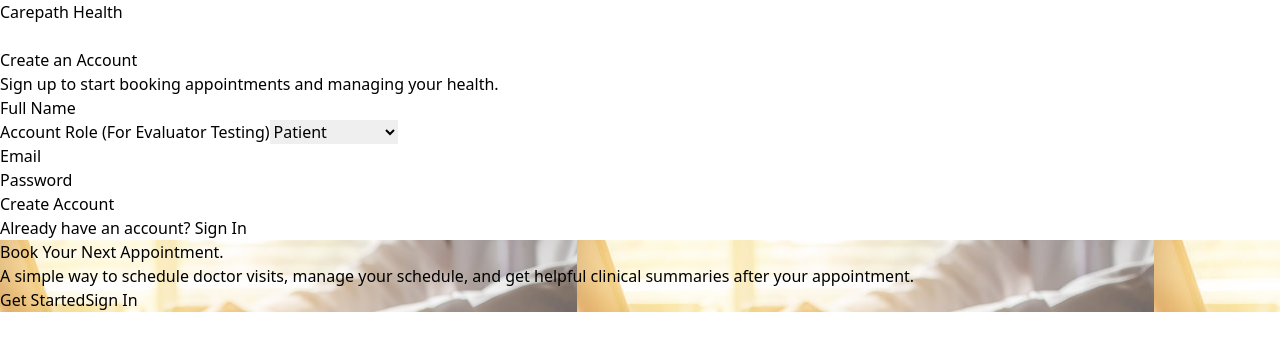
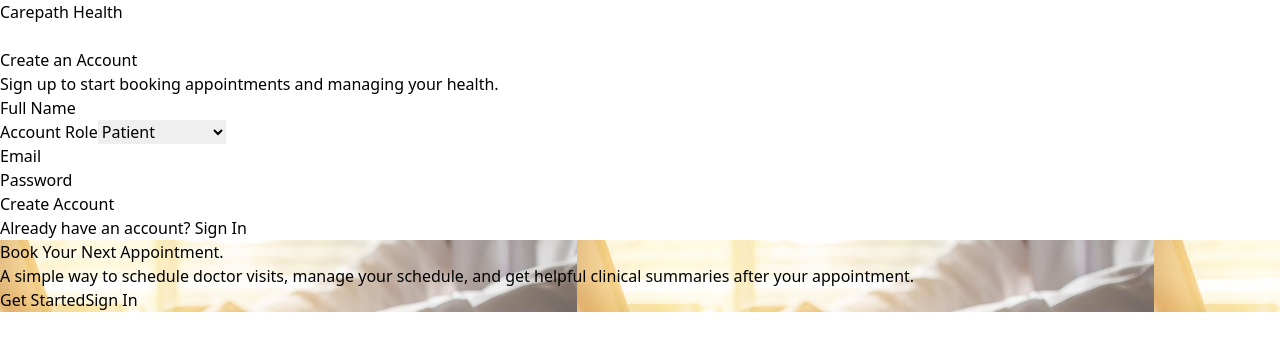
Before and after one commit to ArnavXT/healthcare-appointment-manager, a React (Vite) app in the folder frontend/: page / in a window 1280 px wide. Both pictures are taken after a click on the button "Register here". Shown: the top 350 px of the page. Built offline with nearby package versions, Linux system fonts and the light colour scheme.

Commit message:
Clean up role selection label

```diff
--- a/frontend/src/components/AuthDrawer.jsx
+++ b/frontend/src/components/AuthDrawer.jsx
@@ -114,7 +114,7 @@
                   />
                 </div>
                 <div>
-                  <label className="block text-sm font-medium text-slate-700 mb-1">Account Role (For Evaluator Testing)</label>
+                  <label className="block text-sm font-medium text-slate-700 mb-1">Account Role</label>
                   <select
                     value={role}
                     onChange={(e) => setRole(e.target.value)}
```
